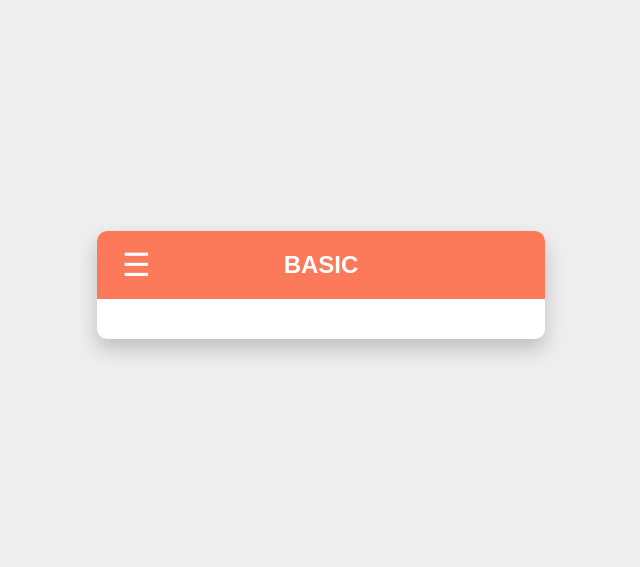
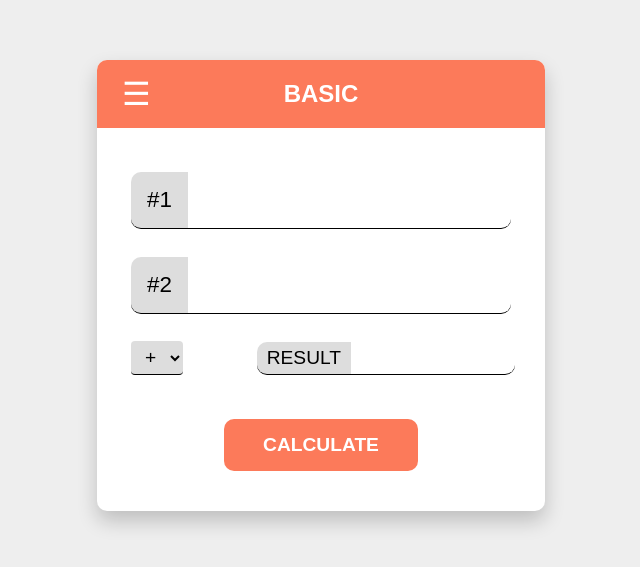
Before and after one commit to AduMano/react-calculator, a React (Create React App) app: page / in a window 1280 px wide. Shown: the part 115-682 px from the top of the page, without its empty margins (319-959 px from the left). Built offline with nearby package versions, Linux system fonts and the light colour scheme.

Commit message:
Done Basic Mode UI

```diff
--- a/src/App.js
+++ b/src/App.js
@@ -28,8 +28,36 @@ function App() {
 
       <div className="calcBody">
         {/* This depends on which mode is selected */}
-        <div className="calcBasicMode"></div>
-        <div className="calcStandardMode"></div>
+        <div className="calcBasicMode">
+          <form>
+            <div className="formGroup">
+              <label>#1</label>
+              <input type="number" />
+            </div>
+
+            <div className="formGroup">
+              <label>#2</label>
+              <input type="number" />
+            </div>
+
+            <div className="formResult">
+              <select>
+                <option selected>+</option>
+                <option>-</option>
+                <option>*</option>
+                <option>/</option>
+              </select>
+
+              <div className="formGroup">
+                <label>RESULT</label>
+                <input type="text" readOnly />
+              </div>
+            </div>
+
+            <input className="submitBtn" type="submit" value="CALCULATE" />
+          </form>
+        </div>
+        {/* <div className="calcStandardMode"></div> */}
       </div>
     </div>
   );
--- a/src/styles/calculator.css
+++ b/src/styles/calculator.css
@@ -62,3 +62,108 @@
   position: relative;
   padding: 20px;
 }
+
+/* BASIC MODE STYLE */
+.calcBasicMode {
+  position: relative;
+  width: 100%;
+  padding: 20px 10px;
+
+  text-align: center;
+}
+.calcBasicMode .formGroup {
+  position: relative;
+  width: 100%;
+  padding: 4px;
+
+  display: flex;
+  align-items: center;
+  justify-content: space-between;
+}
+.calcBasicMode .formGroup {
+  position: relative;
+  width: 100%;
+  margin-bottom: 20px;
+  padding: 4px;
+}
+.calcBasicMode .formGroup label:not(.formResult label) {
+  position: relative;
+  padding: 15px 16px;
+  background-color: #ddd;
+  border-bottom: 1px solid black;
+  font-size: 1.4em;
+  border-radius: 10px 0 0 10px;
+}
+.calcBasicMode .formGroup input:not(.formResult input) {
+  position: relative;
+  width: 100%;
+  padding: 15px 16px;
+  border: none;
+  font-size: 1.4em;
+  border-bottom: 1px solid black;
+  border-radius: 0 10px 10px 0;
+}
+
+.calcBasicMode .formResult {
+  position: relative;
+  width: 100%;
+  margin: 0 4px;
+
+  display: flex;
+  align-items: center;
+  justify-content: space-between;
+}
+.calcBasicMode .formResult select {
+  position: relative;
+  padding: 5px 10px;
+  border: none;
+  background-color: #ddd;
+  border-bottom: 1px solid black;
+  font-size: 1.2em;
+  border-radius: 4px;
+}
+.calcBasicMode .formResult .formGroup {
+  margin: 0;
+  display: flex;
+  justify-content: flex-end;
+}
+.calcBasicMode .formResult .formGroup label {
+  position: relative;
+  padding: 5px 10px;
+  background-color: #ddd;
+  border-bottom: 1px solid black;
+  font-size: 1.2em;
+  border-radius: 10px 0 0 10px;
+}
+.calcBasicMode .formResult .formGroup input {
+  position: relative;
+  width: 50%;
+  padding: 5px 10px;
+  border: none;
+  font-size: 1.2em;
+  border-bottom: 1px solid black;
+  border-radius: 0 10px 10px 0;
+}
+
+.calcBasicMode .submitBtn {
+  position: relative;
+  width: 50%;
+  margin-top: 40px;
+  padding: 15px;
+
+  font-weight: bolder;
+  font-size: 1.2rem;
+
+  border: none;
+  background-color: hsl(12, 96%, 67%);
+  border-radius: 10px;
+  color: white;
+}
+
+.calcBasicMode .submitBtn:hover,
+.calcBasicMode select:hover {
+  cursor: pointer;
+  filter: brightness(1.2);
+}
+
+/* STANDARD MODE STYLE */
```
Also changed, not shown: src/page/BasicMode.js (added).
